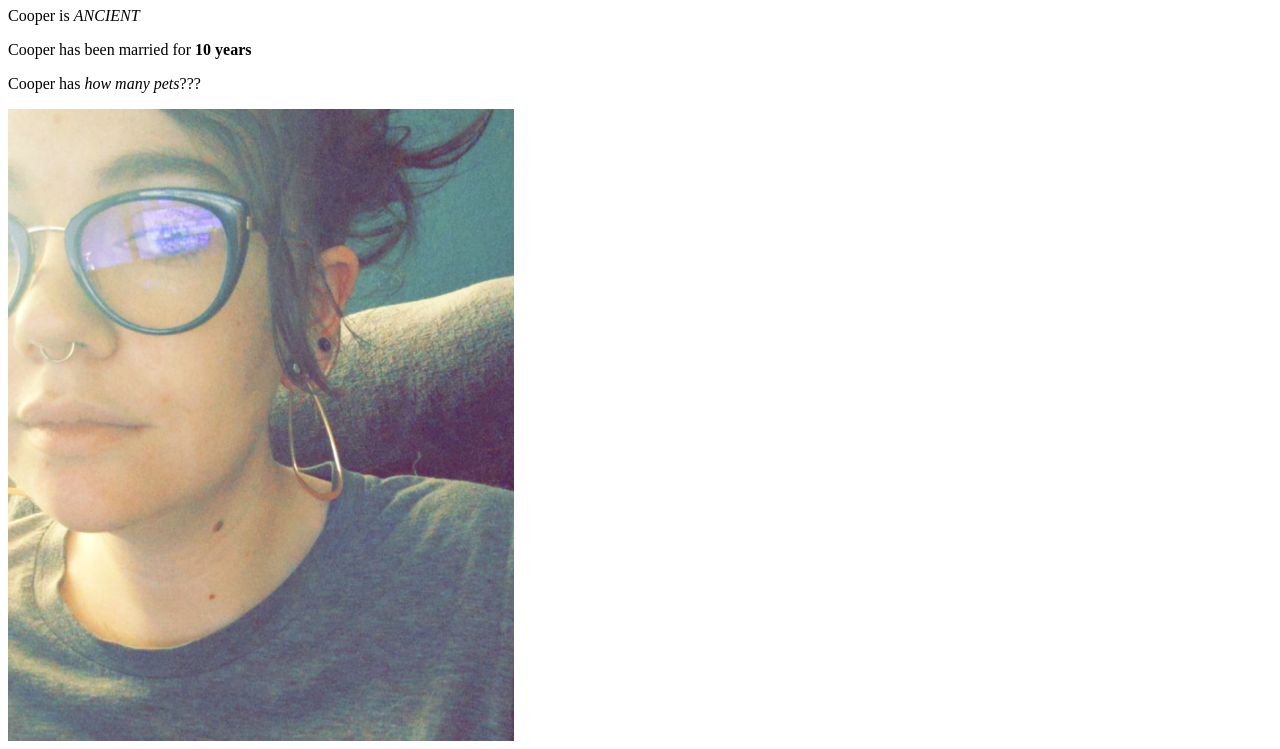
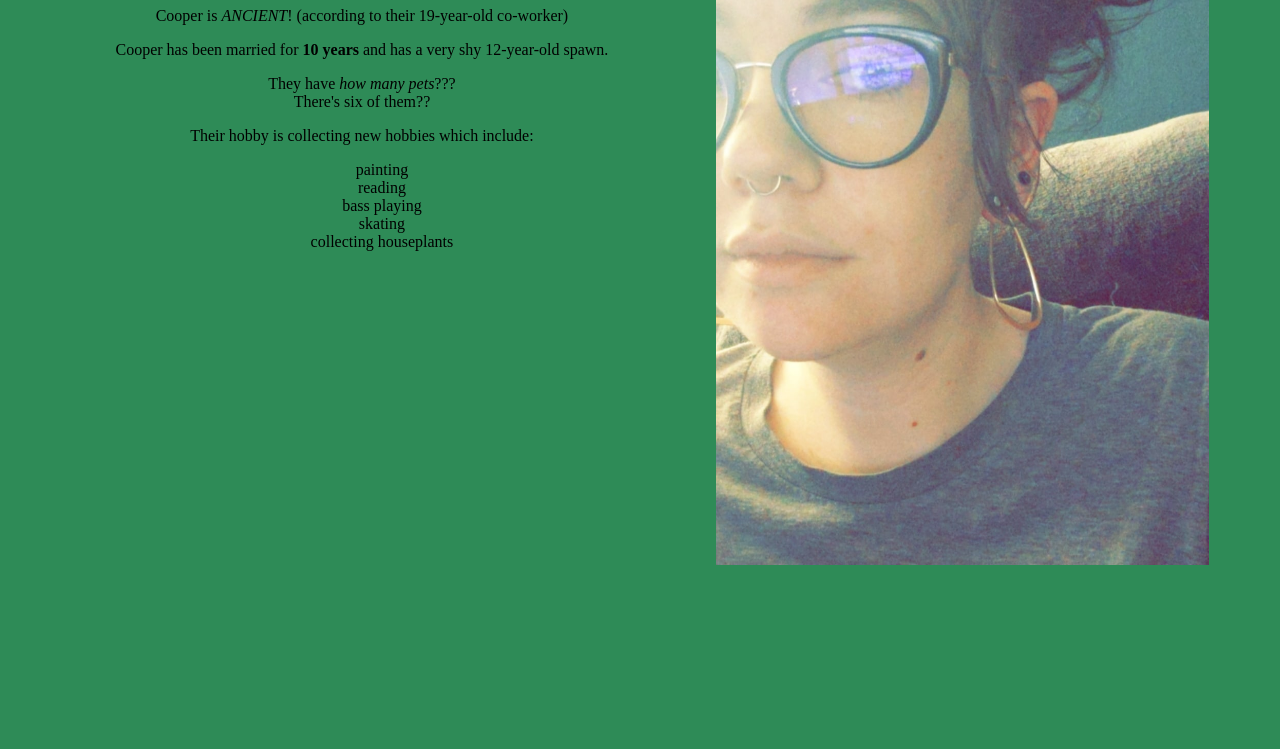
Before and after one commit to Cooper-R-M/about-cooper, a plain HTML site: page index.html in a window 1280 px wide. Shown: the part 73-822 px from the top of the page. After the commit the page ends 800 px from the top, so only its background shows below. Drawn offline with Linux system fonts and the light colour scheme.

Commit message:
figured out image alignment and added styling then fleshed out about me

```diff
--- a/index.html
+++ b/index.html
@@ -5,20 +5,30 @@
     <title>A Non-Exhaustive List About Cooper</title>
     <link rel="stylesheet" href="./style.css"/>
 </head>
-
 <body>
 <div>
+    <img class="coop-photo"
+         src="./coop1.jpg"
+         alt="Cooper, Age 32"
+         width="39%"
+         height="auto"
+         style="float:right"/>
+</div>
+
+<div class="text">
 <h1>A Couple Things About Cooper</h1>
 
-<p>Cooper is <em>ANCIENT</em></p>
-<p>Cooper has been married for <strong>10 years</strong></p>
-<p>Cooper has <em>how many pets</em>???</p>
-
-<img class="coop-photo"
-     src="./coop1.jpg"
-     alt="Cooper's best Selfie"
-     width="40%"
-     height="auto"/>
+<p>Cooper is <em>ANCIENT</em>! (according to their 19-year-old co-worker) </p>
+<p>Cooper has been married for <strong>10 years</strong> and has a very shy 12-year-old spawn.</p>
+<p>They have <em>how many pets</em>???<br>There's six of them??</p>
+<p>Their hobby is collecting new hobbies which include:</p>
+    <ul class="hobbies">
+    <li>painting</li>
+    <li>reading</li>
+    <li>bass playing</li>
+    <li>skating</li>
+    <li>collecting houseplants</li>
+</ul>
 </div>
 </body>
 </html>
--- a/style.css
+++ b/style.css
@@ -1,4 +1,14 @@
 .coop-photo {
-    display : block;
-    float-wrap : auto;
+    float : right;
+    margin-right: 5%;
 }
+.text {
+    float-wrap : wrap;
+    text-align : center;
+}
+body{
+    background-color: seagreen;
+}
+.hobbies{
+    list-style-type: none;
+}
```
